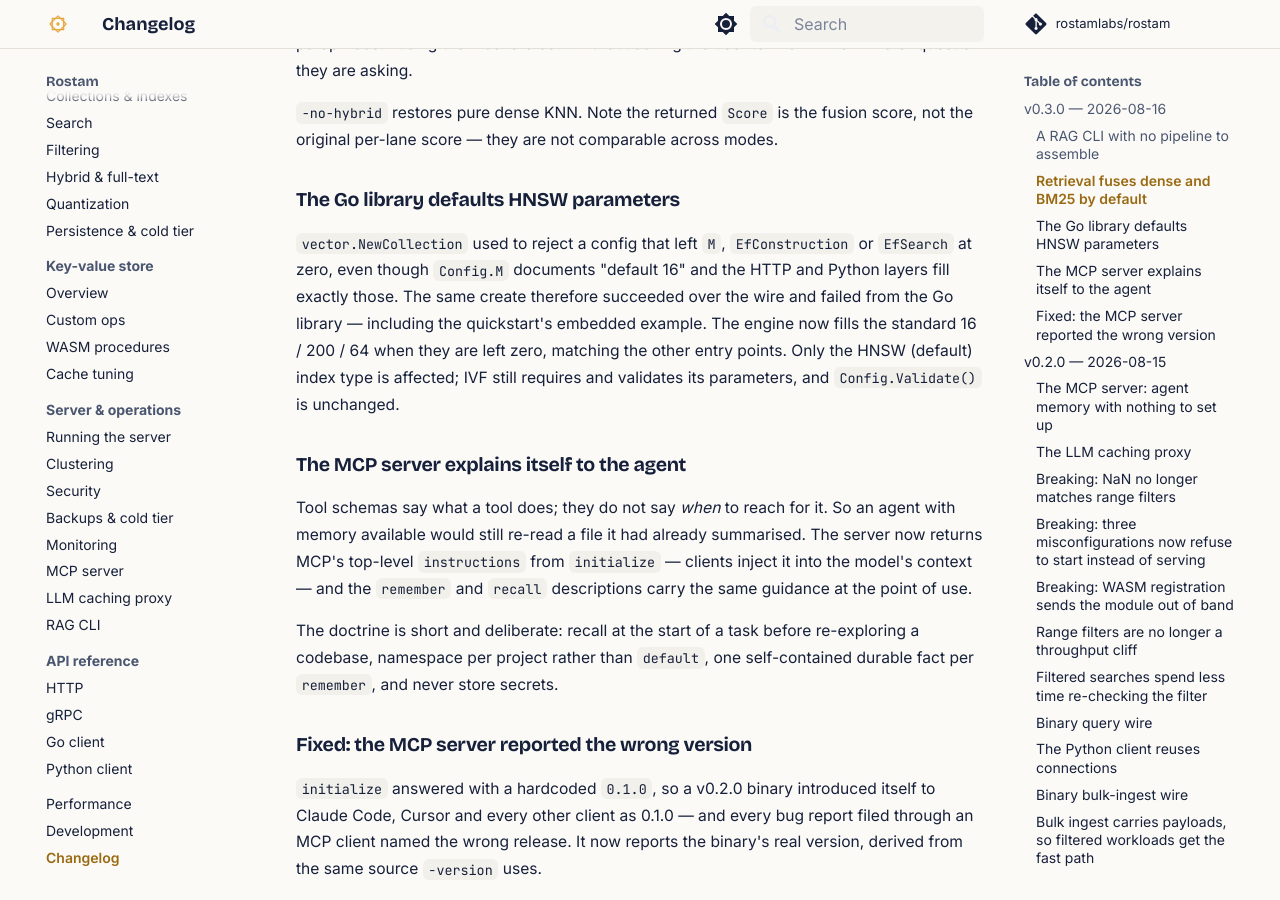
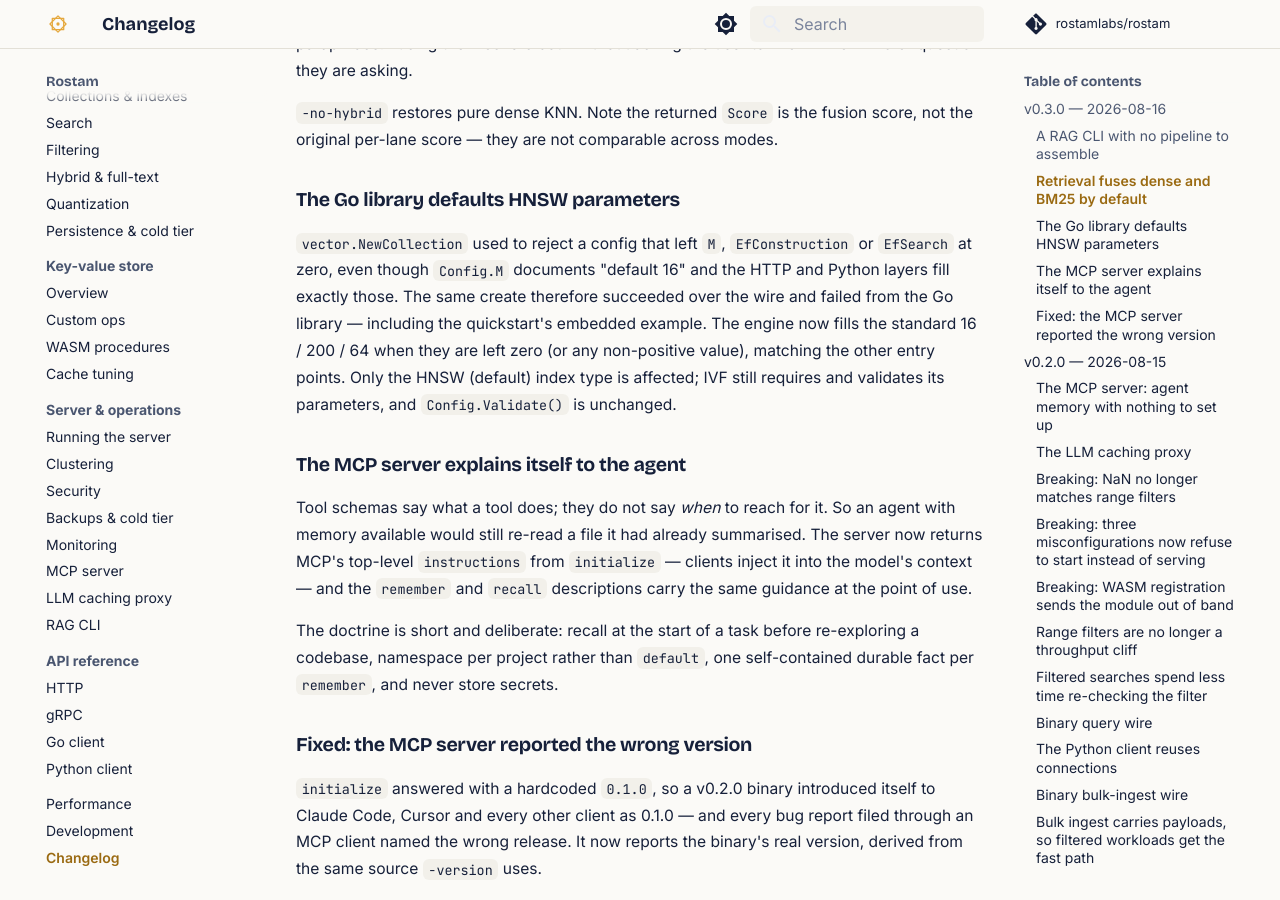
Before and after one commit to Keivan-S/rostam, an MkDocs documentation site: the page built from docs/changelog.md, in a window 1280 px wide and 900 px high, scrolled down 1109 px. Built offline with MkDocs 1.6.1 and Material for MkDocs 9.7.7, drawn with Linux system fonts in a browser that asks for light colours; comment, search, counter and statistics services are not loaded.

Commit message:
docs(changelog): say non-positive, not just zero, for the HNSW default
Matches the code (applyHNSWDefaults defaults `<= 0`) and the negative-value
test, so the entry no longer under-describes the behaviour.

```diff
--- a/docs/changelog.md
+++ b/docs/changelog.md
@@ -54,7 +54,7 @@
 HTTP and Python layers fill exactly those. The same create therefore succeeded
 over the wire and failed from the Go library — including the quickstart's
 embedded example. The engine now fills the standard 16 / 200 / 64 when they are
-left zero, matching the other entry points. Only the HNSW (default) index type
+left zero (or any non-positive value), matching the other entry points. Only the HNSW (default) index type
 is affected; IVF still requires and validates its parameters, and
 `Config.Validate()` is unchanged.
 
```
